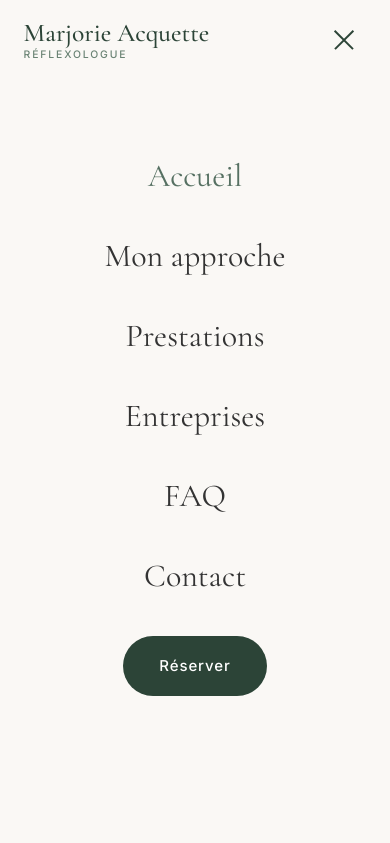
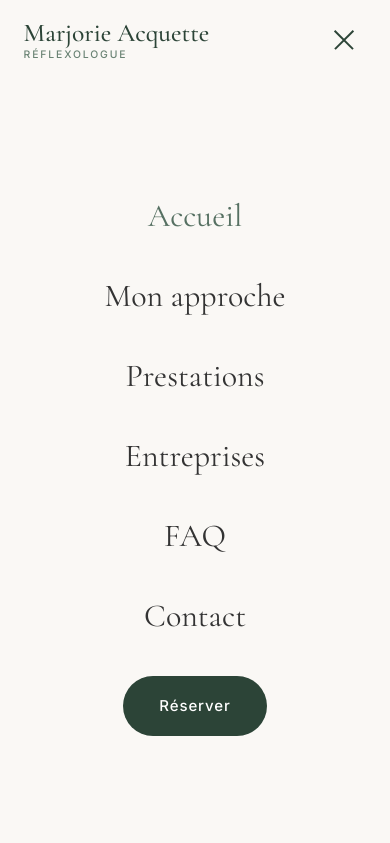
Before and after one commit to DavidBonvin/siteMarjorieAcquette, a plain HTML site: page index.html in a window 390 px wide. Both pictures are taken after a click on the button "Ouvrir le menu". Shown: the top 843 px of the page. Drawn offline with nearby package versions, Linux system fonts and the light colour scheme.

Commit message:
Fix: Mobile navigation menu layout and interactions
- Replace clip-path circular animation with opacity fade (more reliable on mobile)
- Add proper viewport height calculation (100vh - header height)
- Fix pointer-events handling for menu accessibility
- Simplify animations: remove translateY transforms, keep opacity fade
- Adjust transition delays for smoother mobile experience
- Ensure menu closes on link click, Escape key, and desktop resize

This resolves mobile navigation display issues and improves touch interactions.

```diff
--- a/css/header-footer.css
+++ b/css/header-footer.css
@@ -48,6 +48,7 @@
 .nav {
   position: fixed;
   inset: 0;
+  top: var(--header-height);
   z-index: var(--z-menu);
   display: flex;
   flex-direction: column;
@@ -55,14 +56,15 @@
   justify-content: center;
   gap: var(--space-lg);
   background: var(--color-background);
-  clip-path: circle(0% at calc(100% - 2.5rem) 2.5rem);   /* l'ouverture part du bouton */
-  visibility: hidden;
-  transition: clip-path 0.8s var(--ease-out), visibility 0s 0.8s;
+  min-height: calc(100vh - var(--header-height));
+  overflow-y: auto;
+  opacity: 0;
+  pointer-events: none;
+  transition: opacity 0.4s ease;
 }
 .nav.is-open {
-  clip-path: circle(150% at calc(100% - 2.5rem) 2.5rem);
-  visibility: visible;
-  transition: clip-path 0.8s var(--ease-out), visibility 0s;
+  opacity: 1;
+  pointer-events: auto;
 }
 
 .nav__list {
@@ -75,18 +77,17 @@
   font-family: var(--font-heading);
   font-size: clamp(2rem, 8vw, 2.75rem);
   position: relative;
-  opacity: 0;
-  transform: translateY(20px);
-  transition: opacity 0.5s ease, transform 0.5s var(--ease-out), color var(--transition-fast);
+  transition: color var(--transition-fast);
 }
 .nav.is-open .nav__link {
-  opacity: 1;
-  transform: none;
-  transition-delay: calc(0.25s + var(--i, 0) * 0.07s);   /* apparition en cascade */
+  transition-delay: calc(0.15s + var(--i, 0) * 0.07s);
 }
 .nav__link:hover,
 .nav__link[aria-current="page"] { color: var(--color-primary-muted-dark); }
-.nav .btn { opacity: 0; transition: opacity 0.5s ease 0.6s, transform 0.3s ease, background 0.3s ease, color 0.3s ease, box-shadow 0.3s ease; }
+.nav .btn {
+  opacity: 0;
+  transition: opacity 0.4s ease 0.4s, transform 0.3s ease, background 0.3s ease, color 0.3s ease, box-shadow 0.3s ease;
+}
 .nav.is-open .btn { opacity: 1; }
 
 /* ---- Bouton hamburger ---- */
```
